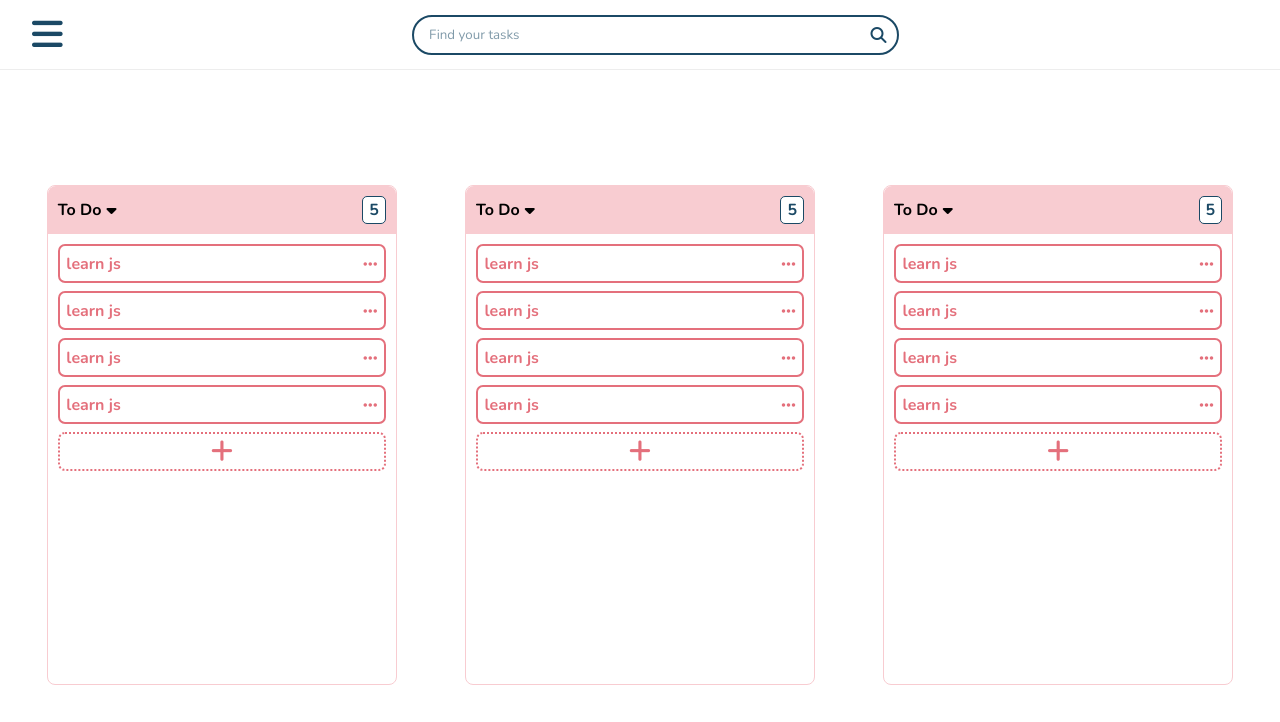
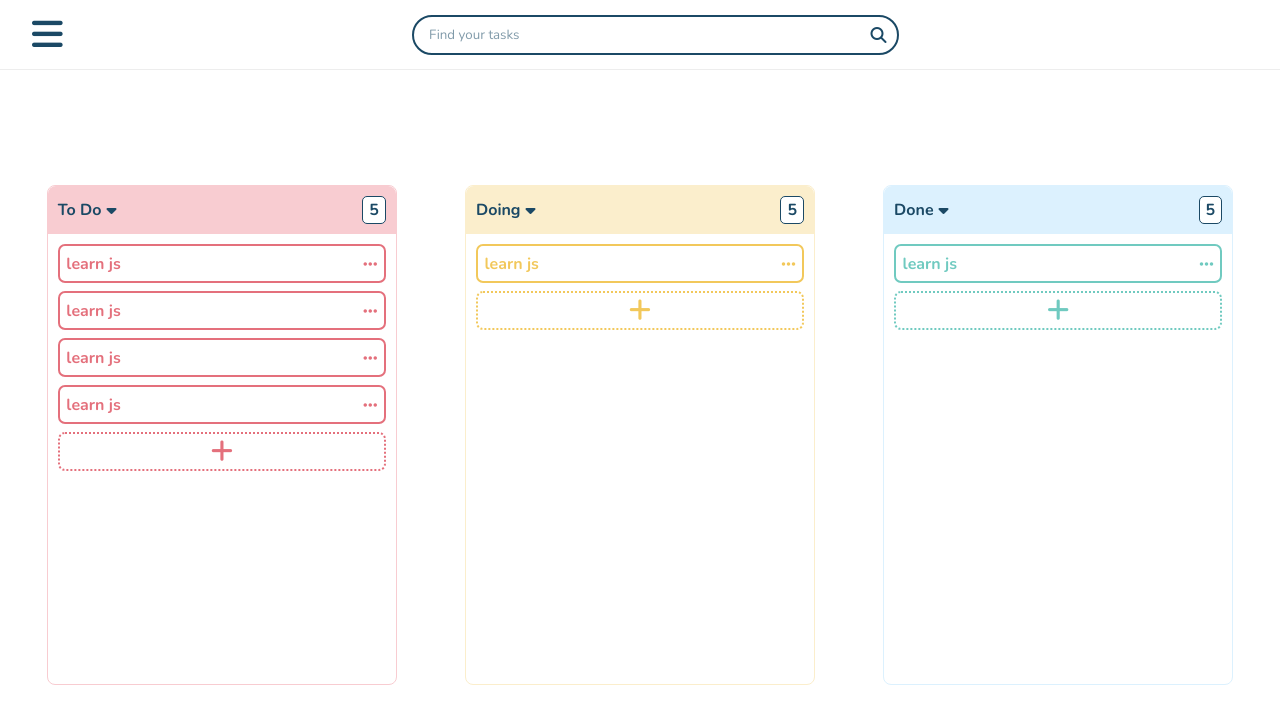
Before and after one commit to frs99/Apps-for-learn-JS3, a plain HTML site: page to-do/index.html in a window 1280 px wide. Drawn offline with nearby package versions, Linux system fonts and the light colour scheme.

Commit message:
add an fix color

```diff
--- a/to-do/css/style.css
+++ b/to-do/css/style.css
@@ -202,6 +202,7 @@ main section .box-task article .top-box{
   padding:10px;
   border-top-left-radius: 8px;
   border-top-right-radius: 8px;
+  color: #1b4965;
 }
 main section .box-task article .top-box .top-box-title{
   display: flex;
@@ -254,3 +255,34 @@ main section .box-task .box-todo ul .task-todo{
   border: solid 2px #e4707c;
   color: #e4707c;
 }
+
+/* BOX DOING */
+main section .box-task .box-doing{
+  border: solid 1px #fbeecc;
+}
+main section .box-task .box-doing .doing-top-box-color{
+  background-color:#fbeecc;
+}
+main section .box-task .box-doing .add-task-doing{
+  border: dotted 2px #f2c85b;
+  color: #f2c85b;
+}
+main section .box-task .box-doing ul .task-doing{
+  border: solid 2px #f2c85b;
+  color: #f2c85b;
+}
+/* BOX DOING */
+main section .box-task .box-done{
+  border: solid 1px #dcf1fe;
+}
+main section .box-task .box-done .done-top-box-color{
+  background-color:#dcf1fe;
+}
+main section .box-task .box-done .add-task-done{
+  border: dotted 2px #70cac0;
+  color: #70cac0;
+}
+main section .box-task .box-done ul .task-done{
+  border: solid 2px #70cac0;
+  color: #70cac0;
+}
--- a/to-do/index.html
+++ b/to-do/index.html
@@ -108,11 +108,11 @@
             </div>
           </article>
 
-          <!-- BOX01 - TO DO -->
-          <article class="box-todo">
-            <div class="top-box to-do-top-box-color">
+          <!-- BOX01 - DOING -->
+          <article class="box-doing">
+            <div class="top-box doing-top-box-color">
               <div class="top-box-title">
-                <h4>To Do</h4>
+                <h4>Doing</h4>
                 <i class="fas fa-sort-down"></i>
               </div>
               <div class="number-tasks">
@@ -121,37 +121,22 @@
             </div>
             <div class="all-task">
               <ul>
-                <li class="task-todo">
+                <li class="task-doing">
                   <p>learn js</p>
                   <i class="fas fa-ellipsis-h"></i>
                 </li>
-
-                <li class="task-todo">
-                  <p>learn js</p>
-                  <i class="fas fa-ellipsis-h"></i>
-                </li>
-
-                <li class="task-todo">
-                  <p>learn js</p>
-                  <i class="fas fa-ellipsis-h"></i>
-                </li>
-
-                <li class="task-todo">
-                  <p>learn js</p>
-                  <i class="fas fa-ellipsis-h"></i>
                 </li>
               </ul>
-              <div class="add-task add-task-todo">
+              <div class="add-task add-task-doing">
                 <i class="fas fa-plus"></i>
               </div>
             </div>
           </article>
-
-          <!-- BOX01 - TO DO -->
-          <article class="box-todo">
-            <div class="top-box to-do-top-box-color">
+          <!-- BOX01 - DONE -->
+          <article class="box-done">
+            <div class="top-box done-top-box-color">
               <div class="top-box-title">
-                <h4>To Do</h4>
+                <h4>Done</h4>
                 <i class="fas fa-sort-down"></i>
               </div>
               <div class="number-tasks">
@@ -160,27 +145,12 @@
             </div>
             <div class="all-task">
               <ul>
-                <li class="task-todo">
-                  <p>learn js</p>
-                  <i class="fas fa-ellipsis-h"></i>
-                </li>
-
-                <li class="task-todo">
-                  <p>learn js</p>
-                  <i class="fas fa-ellipsis-h"></i>
-                </li>
-
-                <li class="task-todo">
-                  <p>learn js</p>
-                  <i class="fas fa-ellipsis-h"></i>
-                </li>
-
-                <li class="task-todo">
+                <li class="task-done">
                   <p>learn js</p>
                   <i class="fas fa-ellipsis-h"></i>
                 </li>
               </ul>
-              <div class="add-task add-task-todo">
+              <div class="add-task add-task-done">
                 <i class="fas fa-plus"></i>
               </div>
             </div>
```
